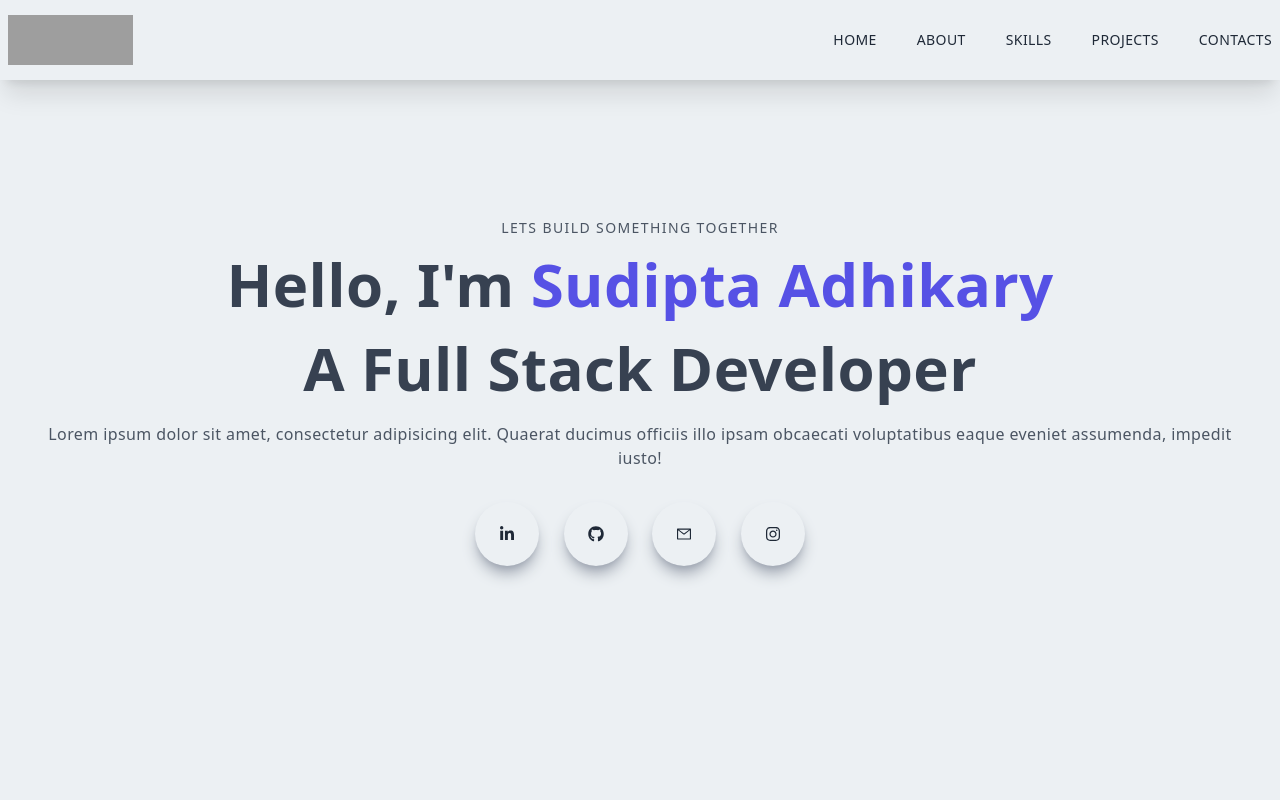
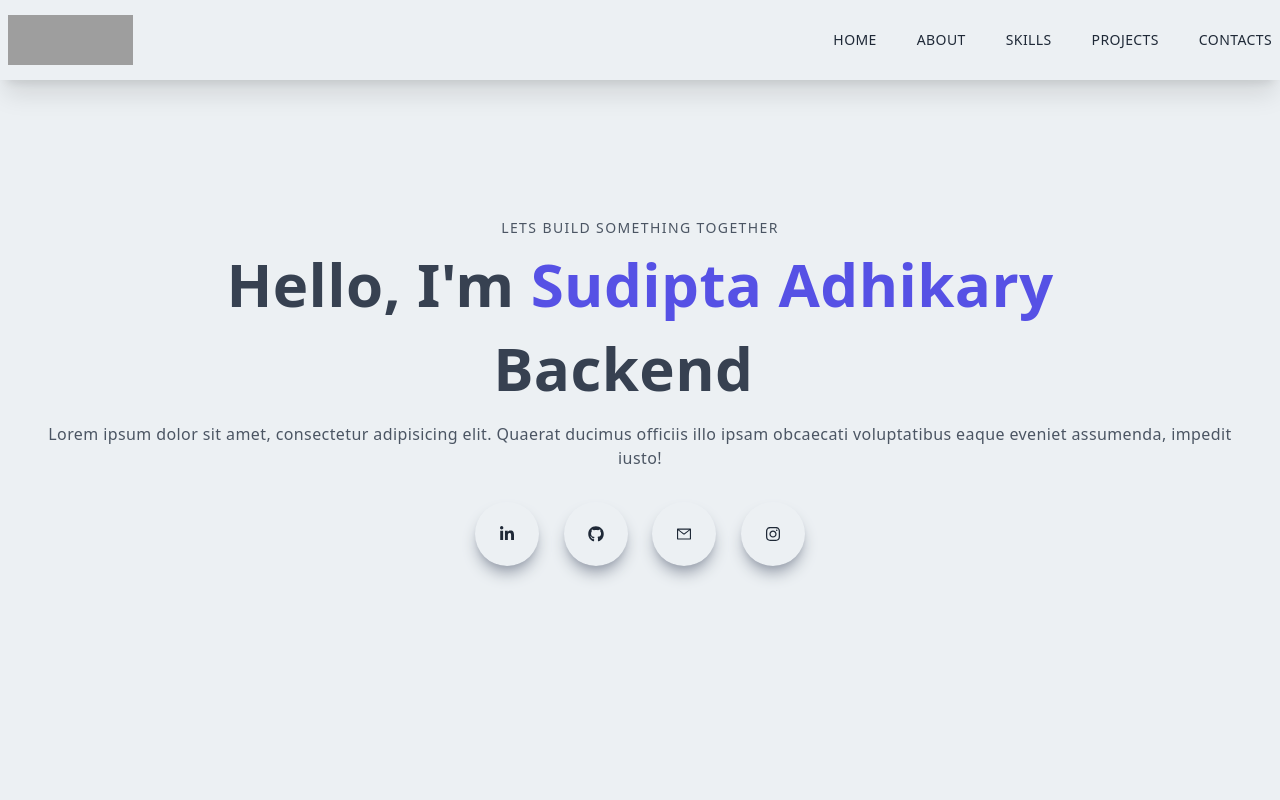
Before and after one commit to SudiptaAdhikaryJoy/my-portfolio, a Next.js app: page / in a window 1280 px wide. Shown: the top 800 px of the page. Built offline with nearby package versions, Linux system fonts and the light colour scheme; grey boxes are pictures that could not be loaded.

Commit message:
add typically npm package

```diff
--- a/components/Main.jsx
+++ b/components/Main.jsx
@@ -2,6 +2,7 @@ import Link from 'next/link';
 import React from 'react'
 import { AiOutlineMail } from 'react-icons/ai';
 import {FaGithub, FaInstagram, FaLinkedinIn} from 'react-icons/fa';
+import Typical from 'react-typical';
 
 export const Main = () => {
   return (
@@ -12,7 +13,19 @@ export const Main = () => {
                 <h1 className='py-4 text-gray-700'>
                     Hello, I'm <span className="text-[#5651e5]">Sudipta Adhikary</span>
                 </h1>
-                <h1 className='py-2 text-gray-700'>A Full Stack Developer</h1>
+                <h1 className='py-2 text-gray-700'>
+                    <Typical
+                loop={ Infinity}
+                steps={[
+                    "Full Stack Developer",
+                    500,
+                    "MERN Stack Developer",
+                    500,
+                    "Backend Stack Developer",
+                    400,
+                ]}
+                 />
+                    </h1>
                 <p className='py-4 text-gray-600 mx-w-[70%] m-auto'>Lorem ipsum dolor sit amet, consectetur adipisicing elit. Quaerat ducimus officiis illo ipsam obcaecati voluptatibus eaque eveniet assumenda, impedit iusto!</p>
                 <div className='flex items-center justify-between max-w-[330px] m-auto py-4'>
                     <div className='rounded-full shadow-lg shadow-gray-400 p-6 cursor-pointer hover:scale-110 ease-in duration-300'>
--- a/package.json
+++ b/package.json
@@ -12,7 +12,8 @@
     "next": "12.1.6",
     "react": "18.1.0",
     "react-dom": "18.1.0",
-    "react-icons": "^4.4.0"
+    "react-icons": "^4.4.0",
+    "react-typical": "^0.1.3"
   },
   "devDependencies": {
     "autoprefixer": "^10.4.7",
```
Also changed, not shown: 1 other file (tests, documents, lock files or other folders).
